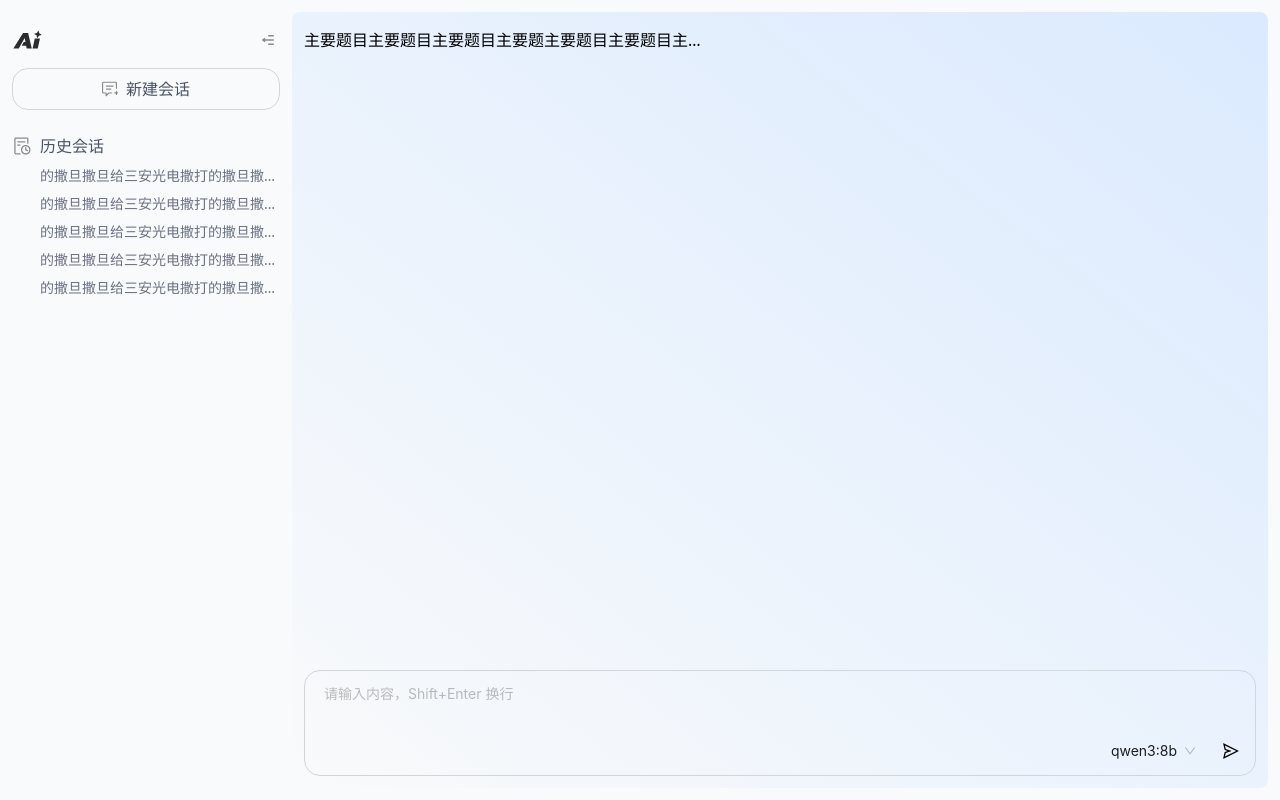
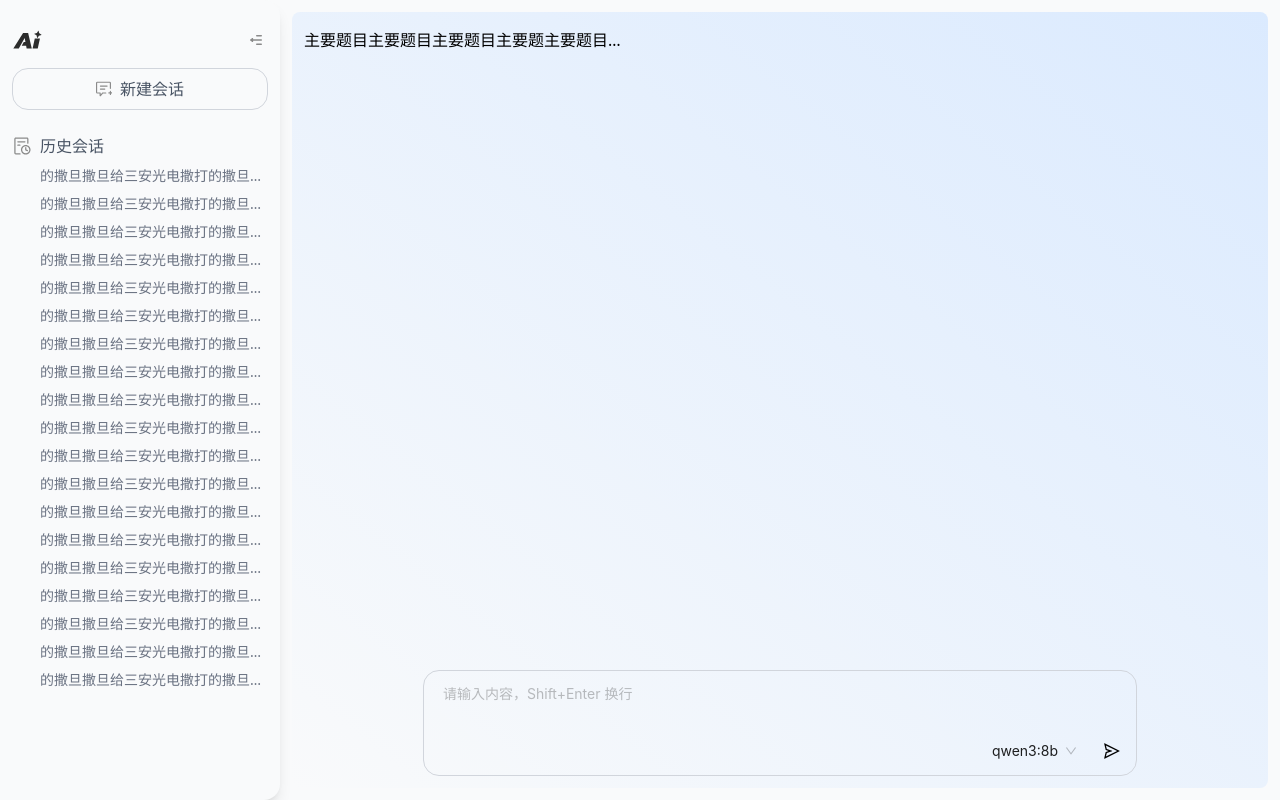
Before and after one commit to ShengYanFire/ai-agent-web, a React (Vite) app: page / in a window 1280 px wide. Built offline with nearby package versions, Linux system fonts and the light colour scheme.

Commit message:
修改整体布局

```diff
--- a/src/App.tsx
+++ b/src/App.tsx
@@ -10,10 +10,32 @@ function App() {
   const [isCollapsed, setIsCollapsed] = useState(false)
   const { status, error, data, historyList, post, abort, initHistory, selectHistoryItem } = usePostStreamJSON<any, any>()
 
+  // 添加窗口大小变化监听
+  useEffect(() => {
+    // 定义处理窗口大小变化的函数
+    const handleResize = () => {
+      // 当窗口宽度小于1024px时自动收起侧边栏
+      if (window.innerWidth < 1024) {
+        setIsCollapsed(true)
+      } else {
+        // 当窗口宽度大于等于768px时自动展开侧边栏
+        setIsCollapsed(false)
+      }
+    }
+
+    // 初始化时执行一次
+    handleResize()
+    window.addEventListener('resize', handleResize)
+    return () => {
+      window.removeEventListener('resize', handleResize)
+    }
+  }, [])
+
   return <>
-    <div className='w-screen h-screen flex  bg-gray-50'>
-      <div className={`layout-transition ${!isCollapsed ? 'w-70' : 'w-0'}`}>
-        <div className='truncate m-3 pt-3 mr-0'>
+    <div className='w-screen h-screen flex bg-gray-50'>
+      <div className={`layout-transition ${!isCollapsed ? 'w-70' : 'w-0'} absolute rounded-tr-2xl rounded-br-2xl bg-gray-50 z-1 h-full shadow-lg lg:relative`}>
+        <div className='flex flex-col p-3 pt-6 pb-6 h-full'>
+          <div className='overflow-hidden'>
             <div className='flex justify-between items-center'>
               <img src='/ai-agent.svg' className='w-8' />
               <img
@@ -31,21 +53,29 @@ function App() {
               新建会话
             </div>
 
-          <div className='flex gap-2 items-center mt-6 text-gray-600'>
+            <div className='flex gap-2 items-center mt-6 mb-2 text-gray-600'>
               <img src={historySvg} className='w-5' />
               历史会话
             </div>
+          </div>
+
+          <div className='scrollbar-hide flex-1 overflow-auto'>
             <HistoryList />
           </div>
         </div>
+      </div>
 
-      <div className='layout-transition flex-1 flex flex-col m-3 p-3 rounded-lg bg-gradient-to-tr form-white to-blue-100'>
-        <div className='flex items-center gap-2 h-8'>
+      <div
+        className='layout-transition flex-1 overflow-auto flex flex-col m-3 p-3 rounded-lg bg-gradient-to-tr form-white to-blue-100'
+        onClick={() => { if (window.innerWidth < 1024) setIsCollapsed(true) }}
+      >
+        <div className='flex'>
+          <div className='flex-1 flex items-center gap-2 h-8 overflow-hidden'>
             {isCollapsed && <>
               <img
                 src={siderCollapsedSvg}
                 className='w-6 cursor-pointer rounded-lg p-1 rotate-180 hover:bg-gray-200'
-              onClick={() => setIsCollapsed(false)}
+                onClick={(e) => { e.stopPropagation(); setIsCollapsed(false) }}
               />
               <img
                 src={addChatSvg}
@@ -53,22 +83,26 @@ function App() {
                 onClick={() => { }}
               />
             </>}
-          <div className='w-100 truncate'>
-            主要题目主要题目主要题目主要题主要题目主要题目主要题目主要题目主要题目主要题目主要题目主要
-            题目主要题目主要题目主要题目主要题目主要题目主要题目主要题目主要题目主要题目主要题目目主要
-            题目主要题目
+            <div className='truncate'>
+              主要题目主要题目主要题目主要题主要题目主要题目主要题主要题目主要题目主要题目主要题主要题目主要题目主要题
             </div>
           </div>
+          <div className='flex-2'></div>
+        </div>
 
-        <div className='flex-1 mt-3 mb-3 overflow-auto scrollbar-hide'>
-
+        <div className='flex-1 flex'>
+          <div className='flex-1'></div>
+          <div className='flex-6 flex flex-col'>
+            <div className='scrollbar-hide h-full overflow-auto mt-3 mb-3'>
               {historyList.map((item, index) => <>
                 <div>{item.req.prompt}</div>
                 <div>{item.res.map((res, index) => res.response)}</div>
               </>)}
             </div>
-
             <ChatInput post={post} status={status} abort={abort} />
+          </div>
+          <div className='flex-1'></div>
+        </div>
       </div>
     </div>
   </>
--- a/src/components/HistoryList.tsx
+++ b/src/components/HistoryList.tsx
@@ -3,14 +3,12 @@ import { useState } from "react"
 export default () => {
     const [currentSession, setcurrentSession] = useState<any>()
     return <>
-        <div className='ml-7 text-sm text-gray-500 cursor-pointer '>
-            {[1, 2, 3, 4, 5].map(item => <div
-                key={item}
-                className={`layout-transition truncate mt-2 ${currentSession === item ? 'p-3 rounded-lg bg-gray-100 shadow-md' : ''}`}
-                onClick={() => setcurrentSession(item)}
-            >
-                {'的撒旦撒旦给三安光电撒打的撒旦撒旦给三安光电撒打'}
-            </div>)}
-        </div>
+        {[1, 2, 3, 4, 5, 6, 7, 8, 9, 10, 11, 12, 13, 14, 15, 16, 17, 18, 19].map(item => <div
+            key={item}
+            className={`layout-transition ml-7 text-sm text-gray-500 cursor-pointer truncate mb-2 ${currentSession === item ? 'p-3 rounded-lg bg-gray-100 shadow-md' : ''}`}
+            onClick={() => setcurrentSession(item)}
+        >
+            {'的撒旦撒旦给三安光电撒打的撒旦撒旦给三安光电撒打'}
+        </div>)}
     </>
 }
```
Lines whose indentation alone changed are shown as unchanged.
